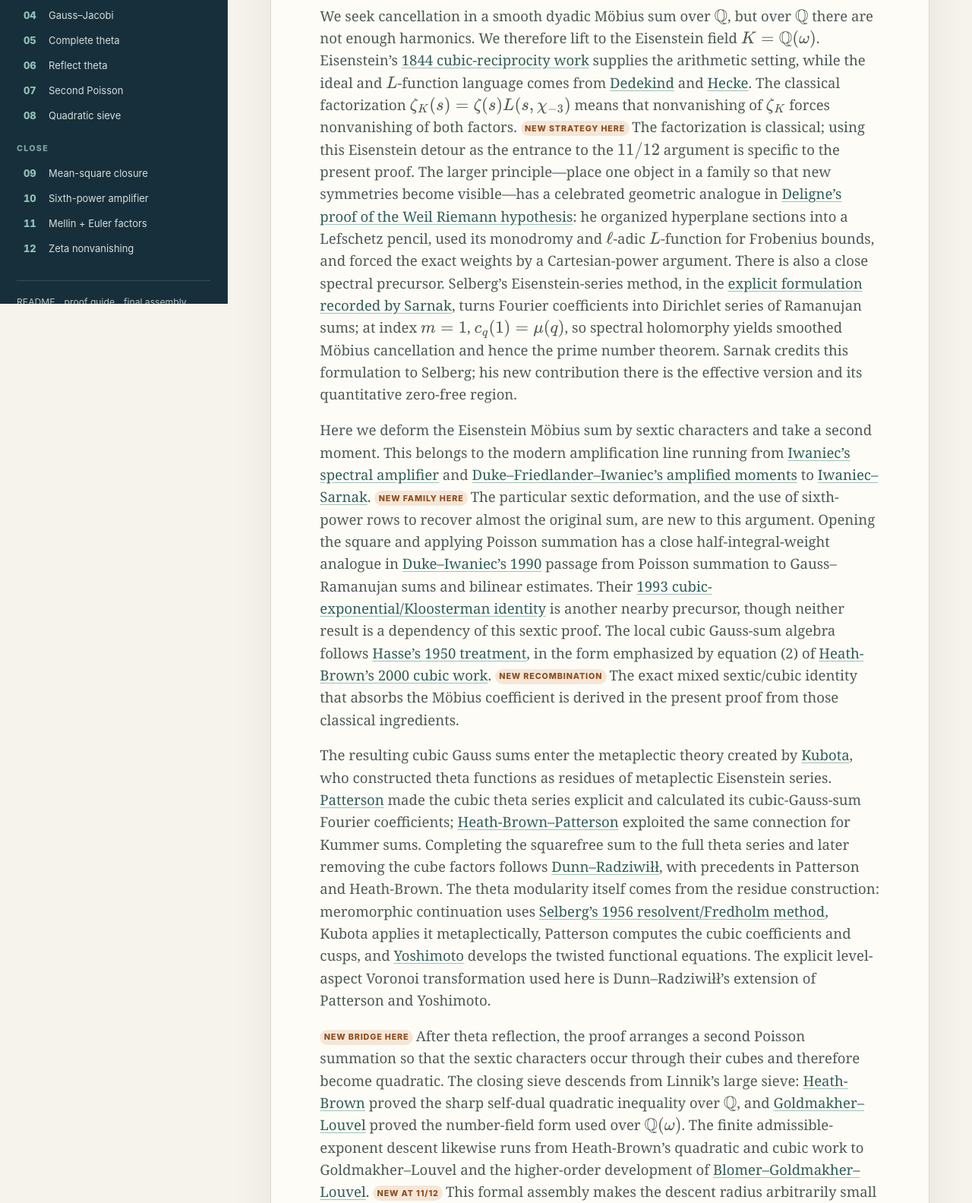
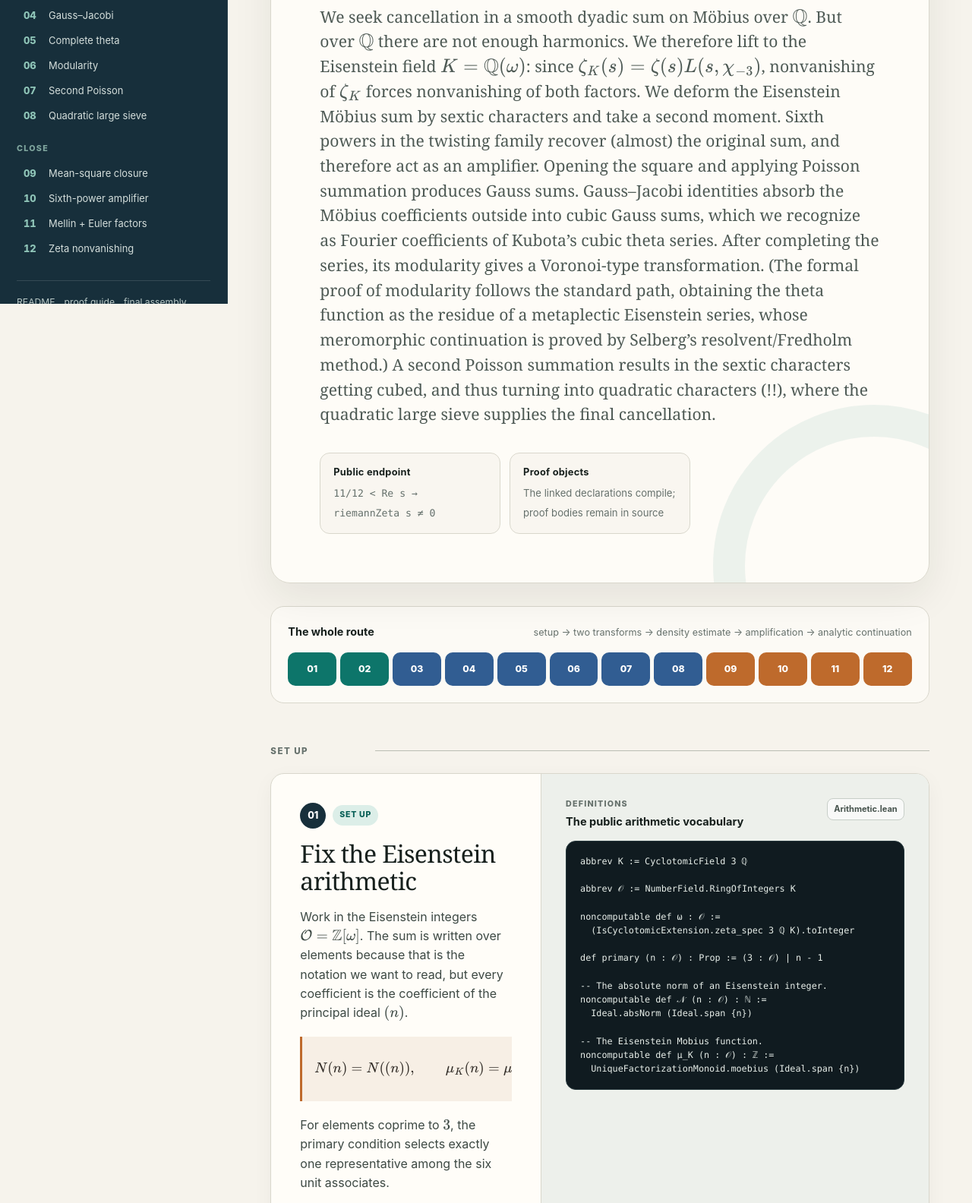
Before and after one commit to AlexKontorovich/quasi-rh, a plain HTML site: page blueprint/index.html in a window 1280 px wide. Shown: the part 400-1984 px from the top of the page at 76% size. Drawn offline with nearby package versions, Linux system fonts and the light colour scheme.

Commit message:
Move historical notes into proof beats

```diff
--- a/blueprint/index.html
+++ b/blueprint/index.html
@@ -147,34 +147,12 @@
     }
     .hero h2 em { color: var(--amber); font-style: normal; white-space: nowrap; }
     .hero-lede {
-      max-width: 1020px;
+      max-width: 790px;
       margin: 25px 0 0;
       color: #4e5a55;
       font-family: Georgia, "Times New Roman", serif;
-      font-size: clamp(1.04rem, 1.45vw, 1.22rem);
-      line-height: 1.58;
-    }
-    .hero-lede p { margin: 0; }
-    .hero-lede p + p { margin-top: 0.95em; }
-    .hero-lede a {
-      color: #315f58;
-      text-decoration-color: rgba(13, 117, 106, 0.42);
-      text-underline-offset: 3px;
-    }
-    .hero-lede a:hover { color: var(--teal); }
-    .new-here {
-      display: inline-block;
-      margin-right: 0.35em;
-      padding: 0.14em 0.5em;
-      border-radius: 999px;
-      background: var(--amber-soft);
-      color: #8f4c1e;
-      font-family: Inter, ui-sans-serif, sans-serif;
-      font-size: 0.58em;
-      font-weight: 850;
-      letter-spacing: 0.08em;
-      text-transform: uppercase;
-      vertical-align: 0.15em;
+      font-size: clamp(1.1rem, 1.7vw, 1.32rem);
+      line-height: 1.55;
     }
     .status-row { display: grid; grid-template-columns: repeat(3, minmax(0, 1fr)); gap: 12px; margin-top: 34px; }
     .status { padding: 15px 17px; border: 1px solid var(--line); border-radius: 13px; background: rgba(246,243,236,0.62); }
@@ -244,6 +222,7 @@
     .math-card { margin: 19px 0; padding: 14px 16px; border-left: 3px solid var(--amber); background: #f7efe5; overflow-x: auto; color: #302b26; font-size: 0.96rem; }
     .plain-note { margin-top: 19px; padding-top: 16px; border-top: 1px solid var(--line); color: var(--muted); font-size: 0.83rem; }
     .plain-note strong { color: var(--ink); }
+    .plain-note a { color: #315f58; text-underline-offset: 2px; }
     .formal-head { display: flex; justify-content: space-between; align-items: start; gap: 18px; margin-bottom: 13px; }
     .formal-kicker { margin: 0 0 3px; color: var(--muted); font-size: 0.67rem; font-weight: 850; letter-spacing: 0.11em; text-transform: uppercase; }
     .formal-title { margin: 0; font-size: 0.91rem; }
@@ -354,9 +333,9 @@
           <li><a href="#beat-3"><span class="nav-number">03</span><span>First Poisson</span></a></li>
           <li><a href="#beat-4"><span class="nav-number">04</span><span>Gauss–Jacobi</span></a></li>
           <li><a href="#beat-5"><span class="nav-number">05</span><span>Complete theta</span></a></li>
-          <li><a href="#beat-6"><span class="nav-number">06</span><span>Reflect theta</span></a></li>
+          <li><a href="#beat-6"><span class="nav-number">06</span><span>Modularity</span></a></li>
           <li><a href="#beat-7"><span class="nav-number">07</span><span>Second Poisson</span></a></li>
-          <li><a href="#beat-8"><span class="nav-number">08</span><span>Quadratic sieve</span></a></li>
+          <li><a href="#beat-8"><span class="nav-number">08</span><span>Quadratic large sieve</span></a></li>
         </ol>
         <p class="rail-group">Close</p>
         <ol start="9">
@@ -377,115 +356,26 @@
         <header class="hero">
           <p class="eyebrow">Reading OpenAI’s proof side by side with a Lean formalization</p>
           <h2>A quasi-Riemann Hypothesis in <em>\(\Re(s)>11/12\)</em></h2>
-          <div class="hero-lede">
-            <p>
-              We seek cancellation in a smooth dyadic Möbius sum over
-              \(\mathbb Q\), but over \(\mathbb Q\) there are not enough
-              harmonics. We therefore lift to the Eisenstein field
-              \(K=\mathbb Q(\omega)\). Eisenstein’s
-              <a href="https://doi.org/10.1515/crll.1844.28.28">1844 cubic-reciprocity work</a>
-              supplies the arithmetic setting, while the ideal and \(L\)-function
-              language comes from
-              <a href="https://www.numdam.org/item/BSMA_1877_2_1_1_17_1/">Dedekind</a>
-              and
-              <a href="https://geodesic.mathdoc.fr/item/MZ_1920__6_167556/">Hecke</a>.
-              The classical factorization
-              \(\zeta_K(s)=\zeta(s)L(s,\chi_{-3})\) means that nonvanishing
-              of \(\zeta_K\) forces nonvanishing of both factors.
-              <span class="new-here">New strategy here</span>The factorization is
-              classical; using this Eisenstein detour as the entrance to the
-              \(11/12\) argument is specific to the present proof. The larger
-              principle—place one object in a family so that new symmetries become
-              visible—has a celebrated geometric analogue in
-              <a href="https://numdam.org/articles/10.1007/BF02684373/">Deligne’s proof of the Weil Riemann hypothesis</a>:
-              he organized hyperplane sections into a Lefschetz pencil, used its
-              monodromy and \(\ell\)-adic \(L\)-function for Frobenius bounds, and
-              forced the exact weights by a Cartesian-power argument. There is also
-              a close spectral precursor. Selberg’s Eisenstein-series method, in the
-              <a href="https://web.math.princeton.edu/sarnak/ShalikaBday2002.pdf">explicit formulation recorded by Sarnak</a>,
-              turns Fourier coefficients into Dirichlet series of Ramanujan sums;
-              at index \(m=1\), \(c_q(1)=\mu(q)\), so spectral holomorphy
-              yields smoothed Möbius cancellation and hence the prime number
-              theorem. Sarnak credits this formulation to Selberg; his new
-              contribution there is the effective version and its quantitative
-              zero-free region.
-            </p>
-            <p>
-              Here we deform the Eisenstein Möbius sum by sextic characters and
-              take a second moment. This belongs to the modern amplification line
-              running from
-              <a href="https://doi.org/10.1515/crll.1992.428.139">Iwaniec’s spectral amplifier</a>
-              and
-              <a href="https://doi.org/10.1007/BF01232422">Duke–Friedlander–Iwaniec’s amplified moments</a>
-              to
-              <a href="https://annals.math.princeton.edu/1995/141-2/p03">Iwaniec–Sarnak</a>.
-              <span class="new-here">New family here</span>The particular sextic
-              deformation, and the use of sixth-power rows to recover almost the
-              original sum, are new to this argument. Opening the square and
-              applying Poisson summation has a close half-integral-weight analogue
-              in
-              <a href="https://doi.org/10.1007/BF01453602">Duke–Iwaniec’s 1990</a>
-              passage from Poisson summation to Gauss–Ramanujan sums and bilinear
-              estimates. Their
-              <a href="https://doi.org/10.1090/conm/143/00999">1993 cubic-exponential/Kloosterman identity</a>
-              is another nearby precursor, though neither result is a dependency of
-              this sextic proof. The local cubic Gauss-sum algebra follows
-              <a href="https://doi.org/10.1007/978-3-642-52795-1">Hasse’s 1950 treatment</a>,
-              in the form emphasized by equation (2) of
-              <a href="https://doi.org/10.1007/s11856-000-1273-y">Heath-Brown’s 2000 cubic work</a>.
-              <span class="new-here">New recombination</span>The exact mixed
-              sextic/cubic identity that absorbs the Möbius coefficient is derived
-              in the present proof from those classical ingredients.
-            </p>
-            <p>
-              The resulting cubic Gauss sums enter the metaplectic theory created
-              by <a href="https://hdl.handle.net/2433/84907">Kubota</a>, who
-              constructed theta functions as residues of metaplectic Eisenstein
-              series. <a href="https://doi.org/10.1515/crll.1977.296.125">Patterson</a>
-              made the cubic theta series explicit and calculated its
-              cubic-Gauss-sum Fourier coefficients;
-              <a href="https://doi.org/10.1515/crll.1979.310.111">Heath-Brown–Patterson</a>
-              exploited the same connection for Kummer sums. Completing the
-              squarefree sum to the full theta series and later removing the cube
-              factors follows
-              <a href="https://doi.org/10.4007/annals.2024.200.3.3">Dunn–Radziwiłł</a>,
-              with precedents in Patterson and Heath-Brown. The theta modularity
-              itself comes from the residue construction: meromorphic continuation
-              uses
-              <a href="https://cds.cern.ch/record/427143">Selberg’s 1956 resolvent/Fredholm method</a>,
-              Kubota applies it metaplectically, Patterson computes the cubic
-              coefficients and cusps, and
-              <a href="https://doi.org/10.1017/S0027763000000817">Yoshimoto</a>
-              develops the twisted functional equations. The explicit
-              level-aspect Voronoi transformation used here is Dunn–Radziwiłł’s
-              extension of Patterson and Yoshimoto.
-            </p>
-            <p>
-              <span class="new-here">New bridge here</span>After theta reflection,
-              the proof arranges a second Poisson summation so that the sextic
-              characters occur through their cubes and therefore become quadratic.
-              The closing sieve descends from Linnik’s large sieve:
-              <a href="https://doi.org/10.4064/aa-72-3-235-275">Heath-Brown</a>
-              proved the sharp self-dual quadratic inequality over \(\mathbb Q\),
-              and
-              <a href="https://doi.org/10.1017/S0305004112000370">Goldmakher–Louvel</a>
-              proved the number-field form used over \(\mathbb Q(\omega)\). The
-              finite admissible-exponent descent likewise runs from Heath-Brown’s
-              quadratic and cubic work to Goldmakher–Louvel and the higher-order
-              development of
-              <a href="https://doi.org/10.1093/imrn/rns257">Blomer–Goldmakher–Louvel</a>.
-              <span class="new-here">New at 11/12</span>This formal assembly makes
-              the descent radius arbitrarily small and couples it to an all-element
-              sixth-power amplifier; the resulting totient density is removed by
-              an exact Euler correction. Finally, Mellin inversion turns the
-              smoothed estimate into the zero-free half-plane—the Hecke analogue
-              of <a href="https://denisevellachemla.eu/transc-CRAS-1912-Littlewood-Redheffer.pdf">Littlewood’s 1912 Möbius criterion</a>.
-              Thus the Poisson, theta, Voronoi, and sieve engines are inherited;
-              the specific sextic family, the mixed Möbius–Gauss recombination,
-              the sextic-to-quadratic bridge, and their direct \(11/12\) assembly
-              are the new moves.
-            </p>
-          </div>
+          <p class="hero-lede">
+            We seek cancellation in a smooth dyadic sum on Möbius over
+            \(\mathbb Q\). But over \(\mathbb Q\) there are not enough
+            harmonics. We therefore lift to the Eisenstein field
+            \(K=\mathbb Q(\omega)\): since
+            \(\zeta_K(s)=\zeta(s)L(s,\chi_{-3})\), nonvanishing of
+            \(\zeta_K\) forces nonvanishing of both factors. We deform the
+            Eisenstein Möbius sum by sextic characters and take a second
+            moment. Sixth powers in the twisting family recover (almost) the original
+            sum, and therefore act as an amplifier.
+            Opening the square and applying Poisson summation produces Gauss
+            sums. Gauss–Jacobi identities absorb the Möbius coefficients outside into
+            cubic Gauss sums, which we recognize as Fourier coefficients of
+            Kubota’s cubic theta series. After completing the series, its
+            modularity gives a Voronoi-type transformation. (The formal proof of modularity follows the standard path, obtaining the theta
+            function as the residue of a metaplectic Eisenstein series,
+            whose meromorphic continuation is proved by Selberg’s
+            resolvent/Fredholm method.) A second Poisson summation results in the sextic characters getting cubed, and thus turning into quadratic characters (!!), where the
+            quadratic large sieve supplies the final cancellation.
+          </p>
           <div class="status-row" aria-label="Formalization status">
             <div class="status"><strong>Public endpoint</strong><span><code>11/12 &lt; Re s → riemannZeta s ≠ 0</code></span></div>
             <div class="status"><strong>Proof objects</strong><span>The linked declarations compile; proof bodies remain in source</span></div>
@@ -517,6 +407,7 @@
               n\text{ primary}\iff n\equiv1\pmod{3}.
             \]</div>
             <p>For elements coprime to \(3\), the primary condition selects exactly one representative among the six unit associates.</p>
+            <p class="plain-note"><strong>Lineage.</strong> The Eisenstein setting begins with <a href="https://doi.org/10.1515/crll.1844.28.28">Eisenstein’s 1844 work on cubic reciprocity</a>; the ideal and \(L\)-function language comes from <a href="https://www.numdam.org/item/BSMA_1877_2_1_1_17_1/">Dedekind</a> and <a href="https://geodesic.mathdoc.fr/item/MZ_1920__6_167556/">Hecke</a>. The factorization \(\zeta_K(s)=\zeta(s)L(s,\chi_{-3})\) is classical. <strong>Specific to this proof.</strong> The Eisenstein lift is the entrance to this \(11/12\) argument.</p>
           </section>
           <section class="formal">
             <div class="formal-head">
@@ -554,6 +445,7 @@ noncomputable def μ_K (n : 𝒪) : ℤ :=
               S(N,H)=\sum_{N(u)\le H}V\!\left(\frac{N(u)}H\right)|A_u(N)|^2.
             \]</div>
             <p>The public \(S\) is deliberately a <em>finite</em> sum. At the precise boundary where Poisson is needed, compact support proves it equal to a whole-lattice <code>tsum</code>.</p>
+            <p class="plain-note"><strong>Lineage.</strong> Deforming a problem in a family has a geometric analogy in <a href="https://numdam.org/articles/10.1007/BF02684373/">Deligne’s proof of the Weil Riemann hypothesis</a>, through a Lefschetz pencil and monodromy; that is an analogy, not an input here. The modern amplification line runs through <a href="https://doi.org/10.1515/crll.1992.428.139">Iwaniec</a>, <a href="https://doi.org/10.1007/BF01232422">Duke–Friedlander–Iwaniec</a>, and <a href="https://annals.math.princeton.edu/1995/141-2/p03">Iwaniec–Sarnak</a>. <strong>New here.</strong> The specific sextic deformation and sixth-power rows that recover the original sum belong to this argument.</p>
           </section>
           <section class="formal">
             <div class="formal-head">
@@ -643,6 +535,7 @@ theorem outsideS_eq_idealRowSum_tsum
               \sum_{h\in\mathcal O}\mathcal K_{I,J,D}(h).
             \]</div>
             <p>The zero frequency and the nonzero tail are tracked separately. The important structural fact is that the original moment has become a dual-frequency sum carrying finite Gauss factors.</p>
+            <p class="plain-note"><strong>Precedents.</strong> <a href="https://doi.org/10.1007/BF01453602">Duke–Iwaniec (1990)</a> pass from Poisson summation to Gauss–Ramanujan sums and bilinear estimates for half-integral-weight coefficients. Their <a href="https://doi.org/10.1090/conm/143/00999">1993 cubic exponential/Kloosterman identity</a> is another nearby precursor, but not an input here. A complementary automorphic model is Selberg’s Eisenstein-series proof of the prime number theorem: in the <a href="https://web.math.princeton.edu/sarnak/ShalikaBday2002.pdf">formulation recorded by Sarnak</a>, the index-1 Ramanujan coefficient is \(c_q(1)=\mu(q)\). Selberg originated that argument; Sarnak’s contribution is its effective version and quantitative zero-free region.</p>
           </section>
           <section class="formal">
             <div class="formal-head">
@@ -694,6 +587,7 @@ theorem canonicalPair_first_poisson
               =\left(\prod_{i\ne j}\chi_{p_i}^{\,e_i}(p_j)\right)
               \prod_i G_i^{\rm converted}.
             \]</div>
+            <p class="plain-note"><strong>Lineage.</strong> The local cubic Gauss-sum algebra goes back to <a href="https://doi.org/10.1007/978-3-642-52795-1">Hasse’s 1950 treatment</a>, in the form foregrounded by equation (2) of <a href="https://doi.org/10.1007/s11856-000-1273-y">Heath-Brown’s 2000 cubic work</a>. <strong>New here.</strong> This proof derives the exact mixed sextic/cubic identity that absorbs the Möbius factor.</p>
           </section>
           <section class="formal">
             <div class="formal-head">
@@ -738,6 +632,7 @@ theorem canonicalPair_first_poisson
               V^\ast\!\left(\frac{N(I)N(J)^3}{X}\right).
             \]</div>
             <p>The cube \(N(J)^3\) is the structural feature that later lets Möbius inversion reopen the completed series at cube scales.</p>
+            <p class="plain-note"><strong>Lineage.</strong> <a href="https://hdl.handle.net/2433/84907">Kubota</a> created the metaplectic framework and constructed theta functions as residues of metaplectic Eisenstein series. <a href="https://doi.org/10.1515/crll.1977.296.125">Patterson</a> made the cubic theta series explicit and computed its cubic-Gauss-sum Fourier coefficients; <a href="https://doi.org/10.1515/crll.1979.310.111">Heath-Brown–Patterson</a> used this connection for Kummer sums. The precise completion and cube-factor reopening used here follow <a href="https://doi.org/10.4007/annals.2024.200.3.3">Dunn–Radziwiłł</a>, with precedents in Patterson and Heath-Brown.</p>
           </section>
           <section class="formal">
             <div class="formal-head">
@@ -795,8 +690,9 @@ def completedT (Ψ : O →* ℂ) (W : ℝ → ℂ)
         <article class="beat" id="beat-6">
           <section class="story">
             <div class="beat-topline"><span class="beat-number">06</span><span class="phase transform">Transform</span></div>
-            <h3>Reflect the cubic theta series</h3>
+            <h3>Prove modularity and reflect the cubic theta series</h3>
             <p>The modular transformation law moves the completed theta sum to a reflected cusp. Analytically this is the cubic analogue of a Voronoi formula: the original coefficients are replaced by explicit Fourier coefficients and reflected kernels.</p>
+            <p class="plain-note"><strong>Lineage.</strong> Meromorphic continuation uses <a href="https://cds.cern.ch/record/427143">Selberg’s 1956 resolvent/Fredholm method</a>. Kubota applied that machinery metaplectically; Patterson computed the cubic coefficients and cusps; <a href="https://doi.org/10.1017/S0027763000000817">Yoshimoto</a> developed the twisted functional equations. The explicit level-aspect cubic Voronoi transformation used here is <a href="https://doi.org/10.4007/annals.2024.200.3.3">Dunn–Radziwiłł’s</a> extension of Patterson and Yoshimoto.</p>
             <p>In this repository the fixed-shell identity is constructed from the Poisson, Gauss-sum, and branch-decoding layers. It is then promoted to the canonical theta-model interface needed by the density argument.</p>
             <div class="math-card">\[
               T_{\Psi_{\rm row}}(W,X)=
@@ -860,6 +756,7 @@ theorem completedT_eq_reflectedFiber_idealValue_local
             <div class="beat-topline"><span class="beat-number">07</span><span class="phase transform">Transform</span></div>
             <h3>Apply Poisson a second time</h3>
             <p>On the reflected side, the key simplification is elementary but decisive: the cube of a sextic character is quadratic. The second Poisson transform therefore produces a family that the quadratic large sieve can see.</p>
+            <p class="plain-note"><strong>New bridge here.</strong> The identity \(\chi_6^3=\chi_2\) is elementary. The new move is arranging theta reflection and the second Poisson transform so the surviving sextic characters occur through their cubes, placing the result in the quadratic large-sieve regime.</p>
             <div class="math-card">\[
               \chi_6^3=\chi_2,\qquad
               \sum_{z\in\mathcal O}{\rm mask}(z)\,
@@ -914,6 +811,7 @@ theorem completedT_eq_reflectedFiber_idealValue_local
               \sum_{z\in R}\left|\sum_{I\in F}a_I\,\chi_I(z)^3\right|^2
               \ \ll\ (M+N^2)\sum_{I\in F}|a_I|^2.
             \]</div>
+            <p class="plain-note"><strong>Lineage.</strong> The large sieve originates with <a href="https://www.cambridge.org/core/journals/mathematika/article/abs/large-sieve/4DC1EC8072D840195F1EF81F5828BB0F">Linnik (1941)</a>. <a href="https://doi.org/10.4064/aa-72-3-235-275">Heath-Brown</a> proved the sharp self-dual quadratic-character inequality over \(\mathbb Q\), and <a href="https://doi.org/10.1017/S0305004112000370">Goldmakher–Louvel</a> proved the number-field form used here over \(\mathbb Q(\omega)\).</p>
             <p>This is the main analytic estimate after the second Poisson passage. Everything later is bookkeeping, descent, and choosing scales so that this gain survives.</p>
           </section>
           <section class="formal">
@@ -955,6 +853,7 @@ theorem completedT_eq_reflectedFiber_idealValue_local
               \ \ll_{\theta,\varepsilon}\ Z\cdot Z^{1+\theta}\cdot Z^\varepsilon.
             \]</div>
             <p>Being able to make \(\theta\) arbitrarily small is what lets the later sixth-power average reach \(11/12+\varepsilon\).</p>
+            <p class="plain-note"><strong>Lineage.</strong> The finite descent draws on <a href="https://doi.org/10.4064/aa-72-3-235-275">Heath-Brown’s quadratic and cubic work</a>, the number-field development of <a href="https://doi.org/10.1017/S0305004112000370">Goldmakher–Louvel</a>, and the higher-order methods of <a href="https://doi.org/10.1093/imrn/rns257">Blomer–Goldmakher–Louvel</a>. <strong>New at \(11/12\).</strong> The formal assembly makes the descent reserve arbitrarily small.</p>
           </section>
           <section class="formal">
             <div class="formal-head">
@@ -1033,6 +932,7 @@ def CanonicalDescentScale.ofReserve
               |M(Z)|\ll Z^{(11+5\theta)/12+\eta}.
             \]</div>
             <p>Choose \(\theta=6\varepsilon/5\) and \(\eta=\varepsilon/2\). Then \((11+5\theta)/12+\eta=11/12+\varepsilon\).</p>
+            <p class="plain-note"><strong>New at \(11/12\).</strong> The proof couples that movable descent scale to an all-element sixth-power amplifier; its totient density is then removed by an exact Euler correction.</p>
           </section>
           <section class="formal">
             <div class="formal-head">
@@ -1086,6 +986,7 @@ let averageLoss : ℝ := epsilon / 2</code></pre>
             <h3>Use Mellin inversion and restore the Euler factors</h3>
             <p>The amplifier naturally produces Möbius times <code>totientDensity</code>. That is the correct coefficient, not an error to discard. Inverse Mellin continuation turns its smoothed bound into an analytic function in \(\Re(s)&gt;11/12\).</p>
             <p>An absolutely convergent <code>eulerCorrection</code> removes the density, while <code>finiteEulerFactor</code> restores the finitely excluded bad primes. The public \([1/2,1]\) convention is converted to the upstream \([1,2]\) Mellin convention by the harmless dilation \(x\mapsto2x\).</p>
+            <p class="plain-note"><strong>Classical endpoint principle.</strong> The passage from smoothed Möbius cancellation to zero-free regions follows the criterion of <a href="https://denisevellachemla.eu/transc-CRAS-1912-Littlewood-Redheffer.pdf">Littlewood (1912)</a>; here it is applied to the corrected Hecke \(L\)-function product.</p>
             <div class="math-card">\[
               (L(s,\chi)L(s,\chi_K))\,
               (E_S(s)E_{\rm dens}(s)\,\mathcal M(s))
```
